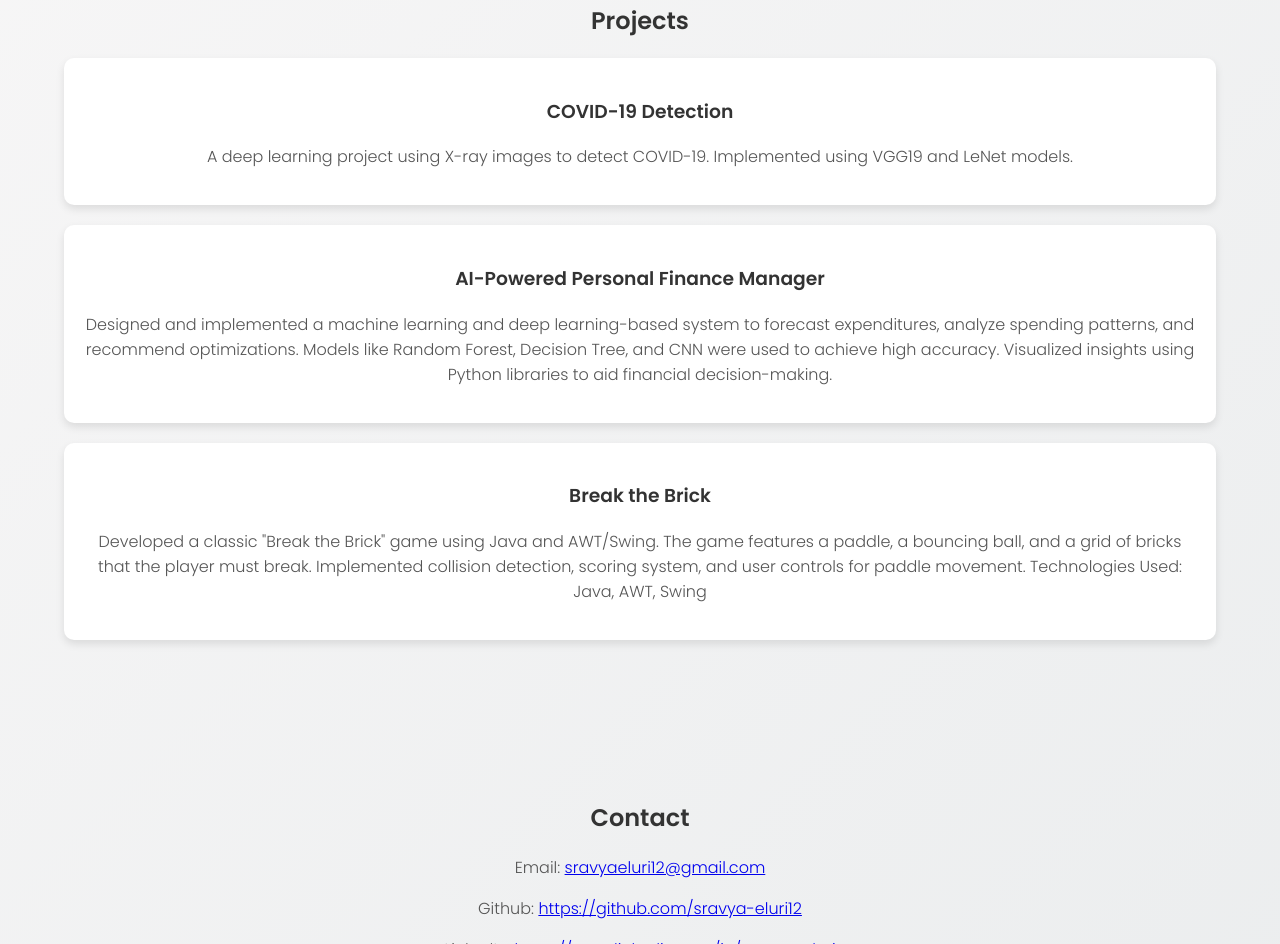
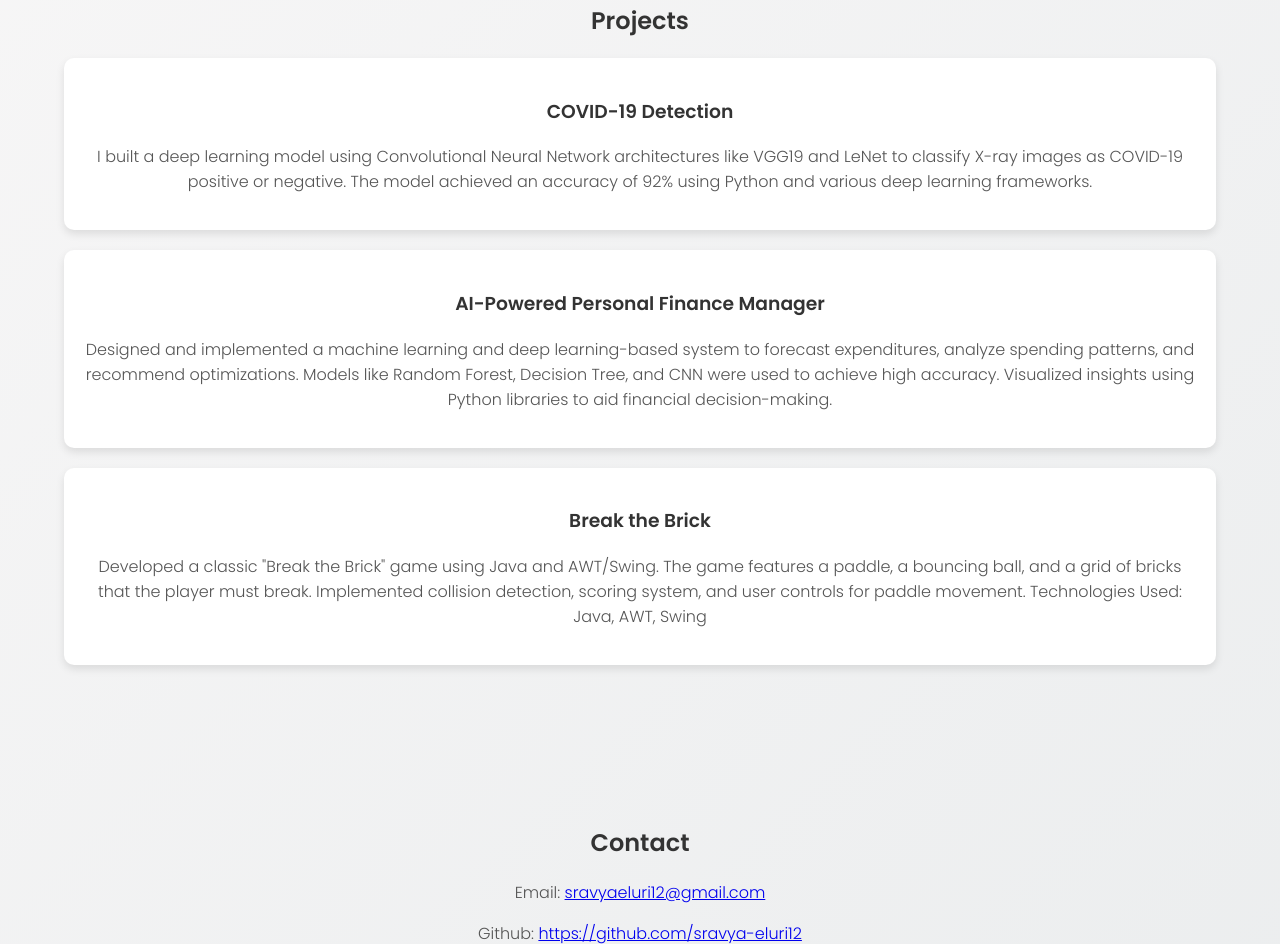
Before and after one commit to sravya-eluri12/My-Portfolio, a plain HTML site: page index.html in a window 1280 px wide. Shown: the part 1534-2478 px from the top of the page. Drawn offline with Linux system fonts and the light colour scheme.

Commit message:
Update index.html

```diff
--- a/index.html
+++ b/index.html
@@ -62,7 +62,7 @@
             <h2>Projects</h2>
             <div class="project-card">
                 <h3>COVID-19 Detection</h3>
-                <p>A deep learning project using X-ray images to detect COVID-19. Implemented using VGG19 and LeNet models.</p>
+                <p>I built a deep learning model using Convolutional Neural Network architectures like VGG19 and LeNet to classify X-ray images as COVID-19 positive or negative. The model achieved an accuracy of 92% using Python and various deep learning frameworks.</p>
             </div>
              <div class="project-card">
                 <h3>AI-Powered Personal Finance Manager </h3>
```
